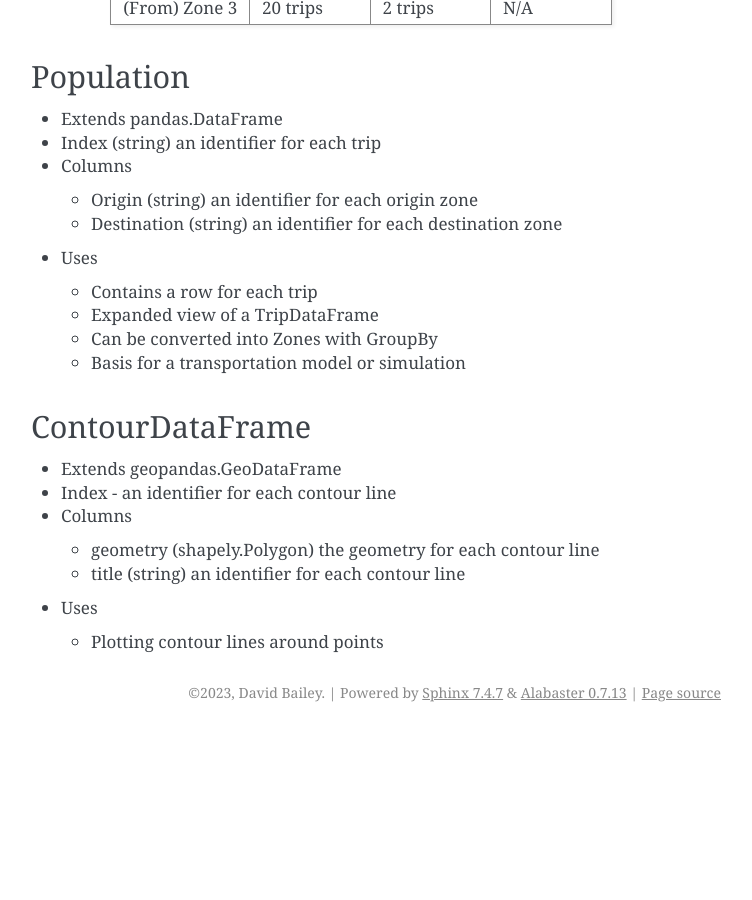
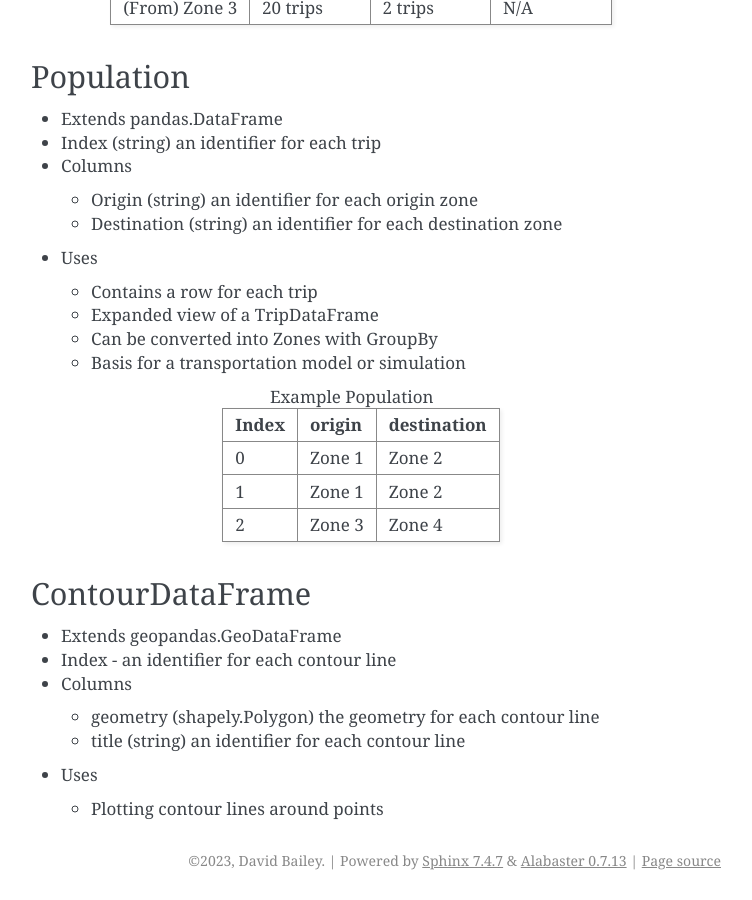
Before and after one commit to davidbailey/dpd, a Sphinx documentation site: the page built from docs/modeling_classes.rst, in a window 1280 px wide and 900 px high, scrolled down 1525 px. Shown: the whole window, without its empty margins (389-1141 px from the left). Built offline with Sphinx 7.4.7, drawn with Linux system fonts in a browser that asks for light colours; pages that are not in the unit, such as notebooks, are missing from menus; the version number is read from the project's files by our own code; before the commit the page ends 2257 px from its top, so only the background shows below that.

Commit message:
Update modeling_classes.rst

```diff
--- a/docs/modeling_classes.rst
+++ b/docs/modeling_classes.rst
@@ -79,6 +79,13 @@ Population
   * Can be converted into Zones with GroupBy
   * Basis for a transportation model or simulation
 
+.. csv-table:: Example Population
+   :header: "Index", "origin", "destination"
+
+   "0", "Zone 1", "Zone 2"
+   "1", "Zone 1", "Zone 2"
+   "2", "Zone 3", "Zone 4"
+
 ContourDataFrame
 -----------
 
```
